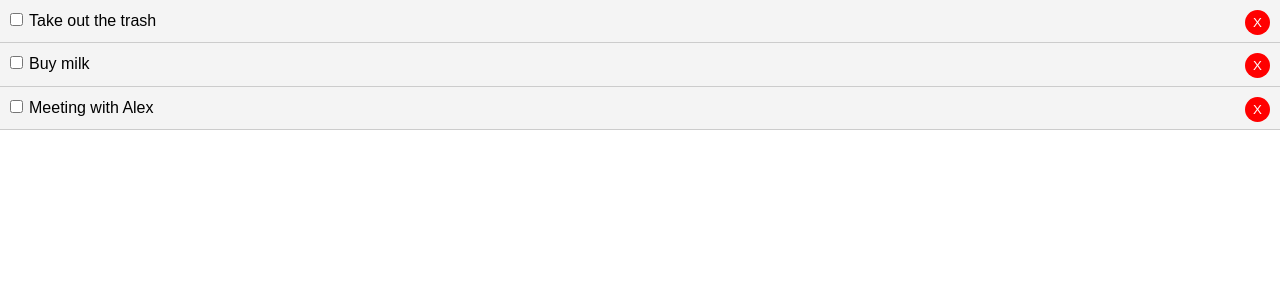
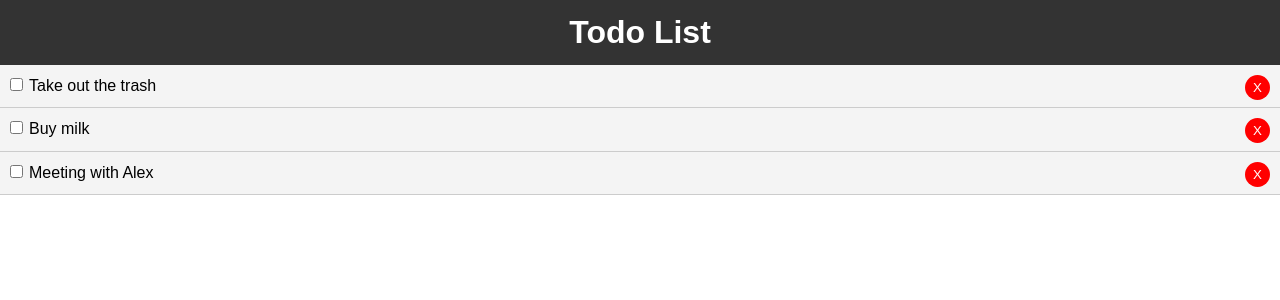
Before and after one commit to dennismarks/To-Do-React-Web-App, a React (Create React App) app: page / in a window 1280 px wide. Shown: the top 300 px of the page. Built offline with nearby package versions, Linux system fonts and the light colour scheme.

Commit message:
add header

```diff
--- a/src/App.js
+++ b/src/App.js
@@ -1,6 +1,5 @@
-import React, {
-	Component
-} from 'react';
+import React, { Component } from 'react';
+import Header from './components/Header';
 import './App.css';
 import Todos from './components/Todos';
 
@@ -43,7 +42,11 @@ class App extends Component {
 		console.log(this.state.todos)
 		return (
 		  <div className="App">
-			<Todos todos={this.state.todos} markComplete={this.markComplete} delTodo={this.delTodo}/>
+			<Header />
+			<Todos
+				todos={this.state.todos}
+				markComplete={this.markComplete}
+				delTodo={this.delTodo}/>
 		  </div>
 		);
 	  }
--- /dev/null
+++ b/src/components/Header.js
@@ -0,0 +1,18 @@
+import React from 'react'
+
+export default function Header() {
+    return (
+        <header style={headerStyle}>
+            <h1>
+                Todo List
+            </h1>
+        </header>
+    )
+}
+
+const headerStyle = {
+    background: '#333',
+    color: '#fff',
+    textAlign: 'center',
+    padding: '10px'
+}
```
